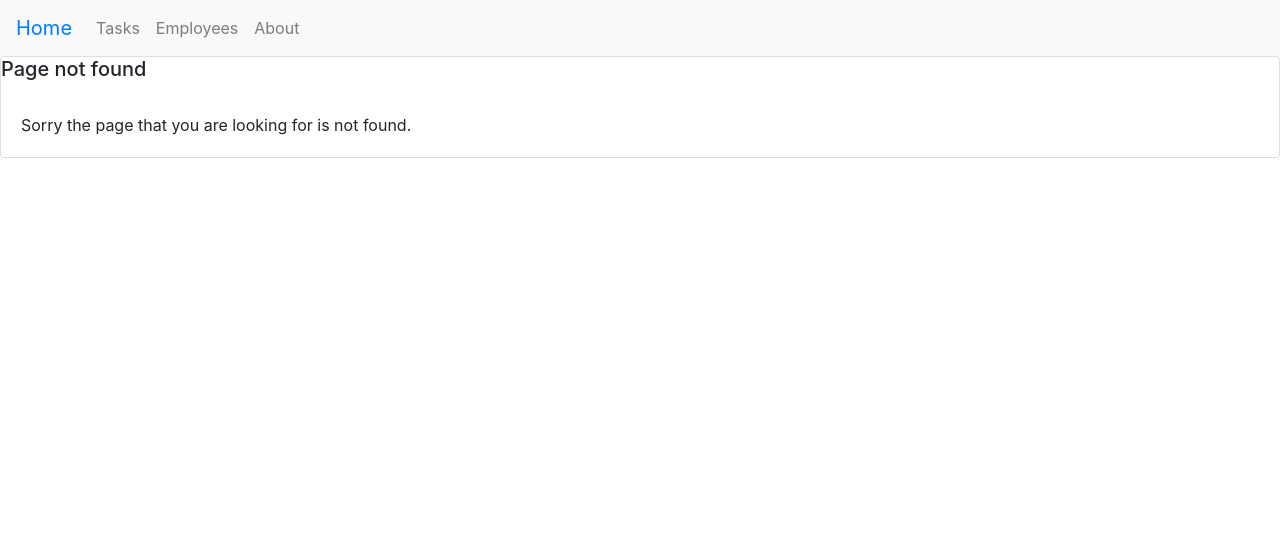
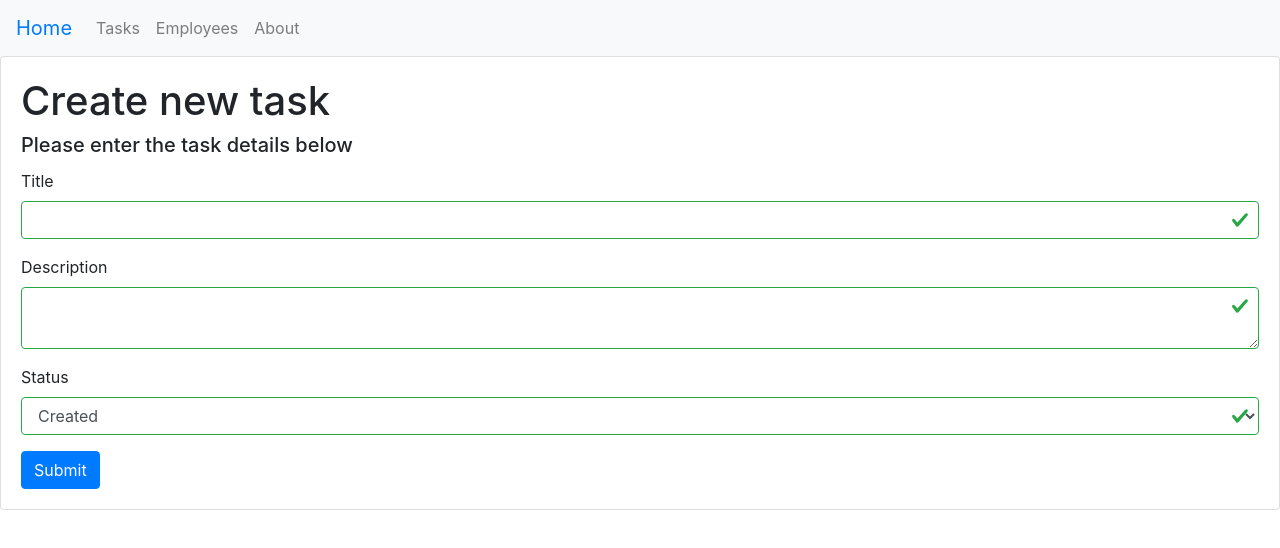
Before and after one commit to okottege/task-client, a React (Create React App) app: page /tasks/new in a window 1280 px wide. Before the commit this address had no page. Shown: the top 548 px of the page. Built offline with nearby package versions, Linux system fonts and the light colour scheme.

Commit message:
Got the plumbing in place for creating a new task.

```diff
--- a/src/api/taskService.js
+++ b/src/api/taskService.js
@@ -13,7 +13,7 @@ export function getTasks() {
 export function createNewTask(task) {
   return axios
     .post(taskUrl, task)
-    .then(response => response.data)
+    .then(response => response.data.id)
     .catch(err => {
       throw new Error(`There was a problem creating a new task, error is: ${err.message}`);
     });
--- a/src/components/Main.js
+++ b/src/components/Main.js
@@ -3,12 +3,14 @@ import { Switch, Route } from "react-router-dom";
 import TasksPage from "./tasks/TasksPage";
 import About from "./About";
 import NotFound from "./NotFound";
+import CreateTaskPage from "./tasks/CreateTaskPage";
 
 const Main = () => (
   <main>
     <Switch>
       <Route exact path="/" component={TasksPage} />
       <Route exact path="/tasks" component={TasksPage} />
+      <Route exact path="/tasks/new" component={CreateTaskPage} />
       <Route exact path="/about" component={About} />
       <Route component={NotFound} />
     </Switch>
--- a/src/components/tasks/CreateTaskPage.js
+++ b/src/components/tasks/CreateTaskPage.js
@@ -1,6 +1,6 @@
 import React, { useState } from "react";
 import PropTypes from "prop-types";
-import { Alert } from "react-bootstrap";
+import { Alert, Card } from "react-bootstrap";
 import { connect } from "react-redux";
 import * as taskActions from "../../redux/actions/taskActions";
 import TaskForm from "./TaskForm";
@@ -22,6 +22,8 @@ const CreateTaskPage = ({ saveNewTask, history }) => {
   };
   const handleChange = e => {
     const { name, value } = e.target;
+    console.log("event object: ", e.target);
+    console.log(`name is: ${name}, value is: ${value}`);
     setTask(prevTask => ({
       ...prevTask,
       [name]: value
@@ -30,9 +32,14 @@ const CreateTaskPage = ({ saveNewTask, history }) => {
 
   return (
     <>
-      <h1>Create new task</h1>
       {error && <Alert type="danger">{error}</Alert>}
-      <TaskForm task={task} onSave={handleSave} onChange={handleChange} />
+      <Card>
+        <Card.Body>
+          <h1>Create new task</h1>
+          <Card.Title>Please enter the task details below</Card.Title>
+          <TaskForm task={task} onSave={handleSave} onChange={handleChange} />
+        </Card.Body>
+      </Card>
     </>
   );
 };
@@ -45,8 +52,7 @@ CreateTaskPage.propTypes = {
 };
 
 const mapStateToProps = state => ({
-  task: state.task,
-  error: null
+  error: state.error
 });
 const mapDispatchToProps = {
   saveNewTask: taskActions.saveNewTask
--- a/src/components/tasks/TaskForm.js
+++ b/src/components/tasks/TaskForm.js
@@ -11,12 +11,18 @@ export default function TaskForm({ task, onChange, onSave, errors }) {
     <Form>
       <Form.Group controlId="txtTitle">
         <Form.Label>Title</Form.Label>
-        <Form.Control value={task.title} onChange={onChange} isValid={!hasError("txtTitle")} />
+        <Form.Control
+          name="title"
+          value={task.title}
+          onChange={onChange}
+          isValid={!hasError("txtTitle")}
+        />
       </Form.Group>
       <Form.Group controlId="txtDescription">
         <Form.Label>Description</Form.Label>
         <Form.Control
           as="textarea"
+          name="description"
           value={task.description}
           onChange={onChange}
           isValid={!hasError("txtDescription")}
@@ -26,6 +32,7 @@ export default function TaskForm({ task, onChange, onSave, errors }) {
         <Form.Label>Status</Form.Label>
         <Form.Control
           as="select"
+          name="status"
           value={task.status}
           onChange={onChange}
           defaultValue="created"
--- a/src/components/tasks/TasksPage.js
+++ b/src/components/tasks/TasksPage.js
@@ -1,6 +1,6 @@
 import React, { Component } from "react";
 import PropTypes from "prop-types";
-import { Alert, Card } from "react-bootstrap";
+import { Alert, Card, Button } from "react-bootstrap";
 import { connect } from "react-redux";
 import { bindActionCreators } from "redux";
 import * as taskActions from "../../redux/actions/taskActions";
@@ -21,11 +21,19 @@ class TasksPage extends Component {
     actions.loadTasks();
   }
 
+  redirectToCreateTaskPage = () => this.props.history.push("/tasks/new");
+
   render() {
     return (
       <Card>
         <Card.Body>
           <h1>Tasks</h1>
+          <Card.Title>
+            To create a new task{" "}
+            <Button variant="primary" onClick={this.redirectToCreateTaskPage}>
+              Create new Task
+            </Button>
+          </Card.Title>
           {this.props.error ? <TaskListError /> : <TaskList tasks={this.props.tasks} />}
         </Card.Body>
       </Card>
--- a/src/redux/reducers/apiCallErrorReducer.js
+++ b/src/redux/reducers/apiCallErrorReducer.js
@@ -5,5 +5,8 @@ export default function apiCallErrorReducer(state = initialState.error, action)
   if (action.type === types.TASKS_LOAD_FAILURE) {
     return "There was a problem loading tasks";
   }
+  if (action.type === types.TASK_CREATE_FAILURE) {
+    return "There was a problem creating a task.";
+  }
   return state;
 }
--- /dev/null
+++ b/src/redux/reducers/createTaskReducer.js
@@ -0,0 +1,9 @@
+import * as types from "../actions/actionTypes";
+import initialState from "./initialState";
+
+export default function createTaskReducer(state = initialState.newTaskId, action) {
+  if (action.type === types.TASK_CREATE_SUCCESSFUL) {
+    return { taskId: action.taskId };
+  }
+  return state;
+}
--- a/src/redux/reducers/index.js
+++ b/src/redux/reducers/index.js
@@ -1,7 +1,8 @@
 import { combineReducers } from "redux";
 import tasks from "./taskReducer";
 import apiCallErrors from "./apiCallErrorReducer";
+import createTaskReducer from "./createTaskReducer";
 
-const rootReducer = combineReducers({ tasks, error: apiCallErrors });
+const rootReducer = combineReducers({ tasks, error: apiCallErrors, newTaskId: createTaskReducer });
 
 export default rootReducer;
--- a/src/redux/reducers/initialState.js
+++ b/src/redux/reducers/initialState.js
@@ -2,5 +2,6 @@ export default {
   tasks: [],
   employees: [],
   error: "",
-  task: {}
+  task: {},
+  newTaskId: 0
 };
--- a/src/redux/reducers/taskReducer.js
+++ b/src/redux/reducers/taskReducer.js
@@ -2,12 +2,8 @@ import * as types from "../actions/actionTypes";
 import initialState from "./initialState";
 
 export default function taskReducer(state = initialState.tasks, action) {
-  switch (action.type) {
-    case types.TASKS_LOAD_SUCCESSFUL:
-      return action.tasks;
-    case types.TASK_CREATE_SUCCESSFUL:
-      return [...state, { ...action.task }];
-    default:
-      return state;
+  if (action.type === types.TASKS_LOAD_SUCCESSFUL) {
+    return action.tasks;
   }
+  return state;
 }
--- a/tools/db.json
+++ b/tools/db.json
@@ -27,6 +27,17 @@
       "status": "in progress",
       "description": "We really need some milk.",
       "dueDate": "2019-07-25"
+    },
+    {
+      "title": "Very basic task",
+      "description": "Hello this is as basic as it gets",
+      "id": "dx0DLyo"
+    },
+    {
+      "title": "Another basic task",
+      "description": "Hello how are you?",
+      "status": "in-progress",
+      "id": "qgax62n"
     }
   ]
 }
```
